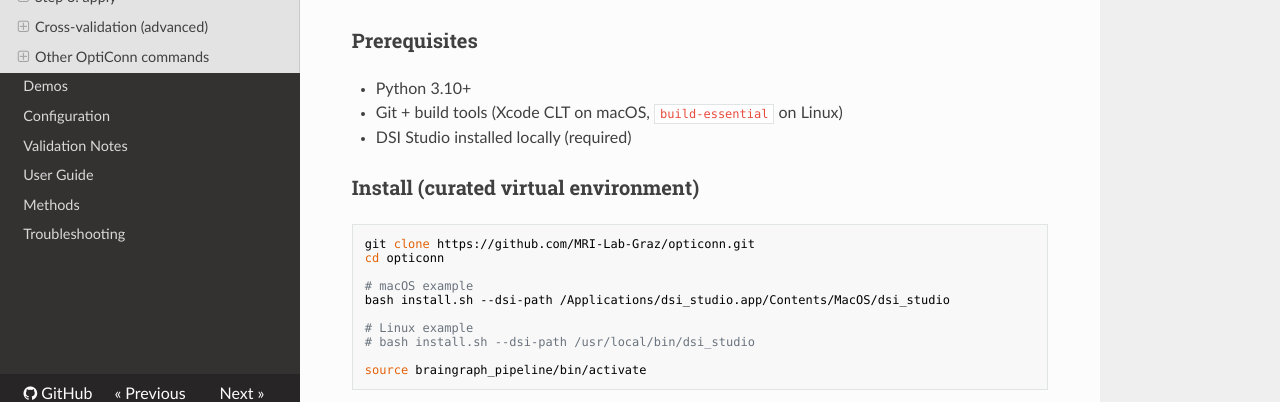
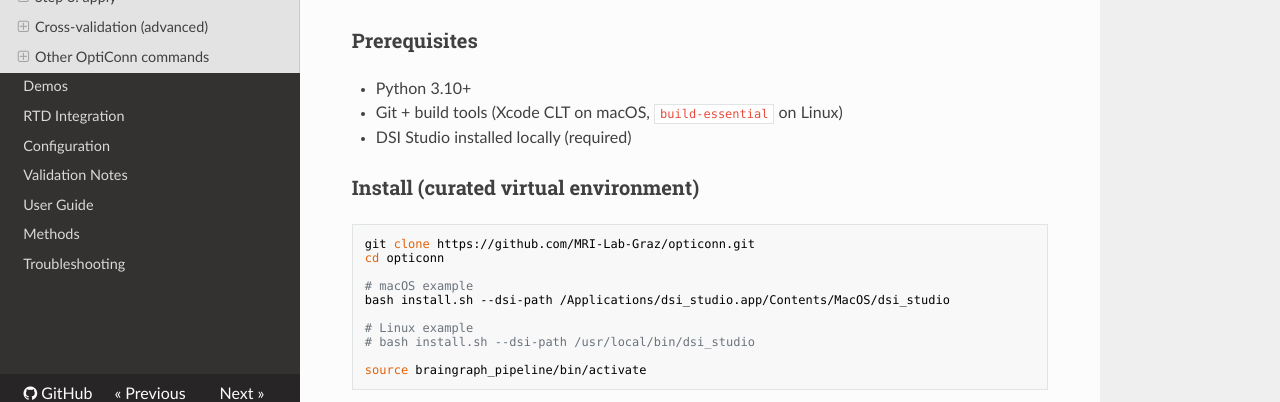
Before and after one commit to MRI-Lab-Graz/opticonn, an MkDocs documentation site: the page built from docs/cli_steps.md, in a window 1280 px wide. Shown: the part 486-888 px from the top of the page. Built offline with MkDocs 1.6.1, drawn with Linux system fonts in a browser that asks for light colours; nearby versions of some CDN libraries.

Commit message:
Clean MkDocs nav and anchors

```diff
--- a/docs/cli_steps.md
+++ b/docs/cli_steps.md
@@ -120,7 +120,7 @@
 
 - Run just Step 1: `python scripts/opticonn_demo.py --step 1 --n-iterations 4`
 - Full demo workflow (Steps 1–3): `python scripts/opticonn_demo.py --step all`
-- See also: [Demos](demos.md#bayesian--apply-quick-demo)
+- See also: [Demos](demos.md#bayesian-apply-quick-demo)
 
 ---
 
--- a/mkdocs.yml
+++ b/mkdocs.yml
@@ -2,12 +2,16 @@
 site_description: OptiConn connectomics optimization toolkit
 site_url: https://example.com
 repo_url: https://github.com/MRI-Lab-Graz/opticonn
+exclude_docs: |
+  README.md
+  img/README.md
 nav:
   - Home: index.md
   - Installation: installation.md
   - Workflows: workflows.md
   - CLI & Steps: cli_steps.md
   - Demos: demos.md
+  - RTD Integration: rt_d_integration.md
   - Configuration: configuration.md
   - Validation Notes: validation.md
   - User Guide: user_guide.md
```
